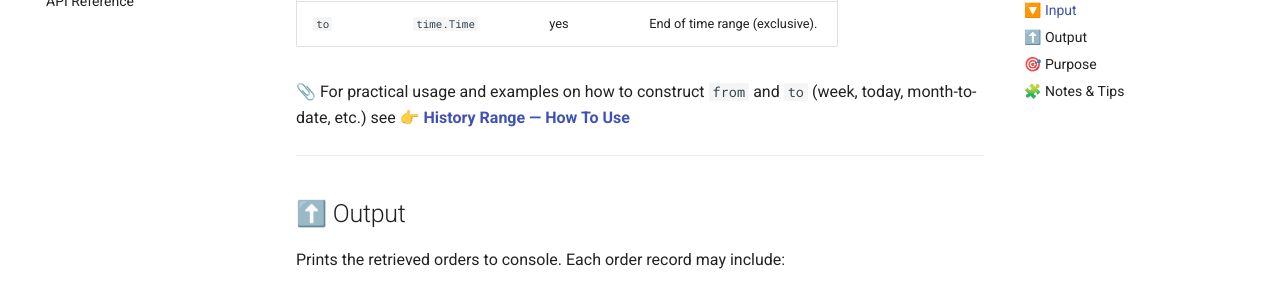
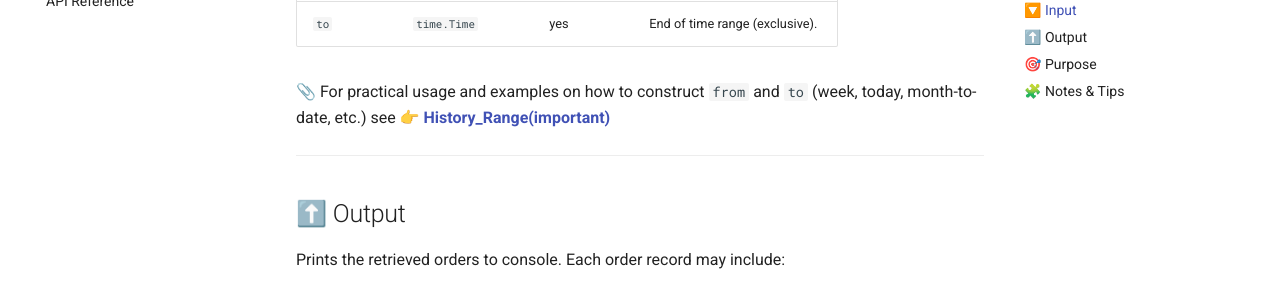
Before and after one commit to MetaRPC/GoMT5, an MkDocs documentation site: the page built from docs/History_And_SimpleStatistics/ShowOrdersHistory.md, in a window 1280 px wide and 900 px high, scrolled down 718 px. Shown: the part 152-439 px from the top of the window. Built offline with MkDocs 1.6.1 and Material for MkDocs 9.7.7, drawn with Linux system fonts in a browser that asks for light colours.

Commit message:
Update ShowOrdersHistory.md

```diff
--- a/docs/History_And_SimpleStatistics/ShowOrdersHistory.md
+++ b/docs/History_And_SimpleStatistics/ShowOrdersHistory.md
@@ -33,7 +33,7 @@ func (s *MT5Service) ShowOrdersHistory(ctx context.Context, from time.Time, to t
 | `from`    | `time.Time`       | yes      | Start of time range (inclusive). |
 | `to`      | `time.Time`       | yes      | End of time range (exclusive).   |
 
-📎 For practical usage and examples on how to construct `from` and `to` (week, today, month-to-date, etc.) see 👉 **[History Range — How To Use](68a0bfff30648191b2b6511a2691647b)**
+📎 For practical usage and examples on how to construct `from` and `to` (week, today, month-to-date, etc.) see 👉 **[History_Range(important)](68a0bfff30648191b2b6511a2691647b)**
 
 ---
 
```
